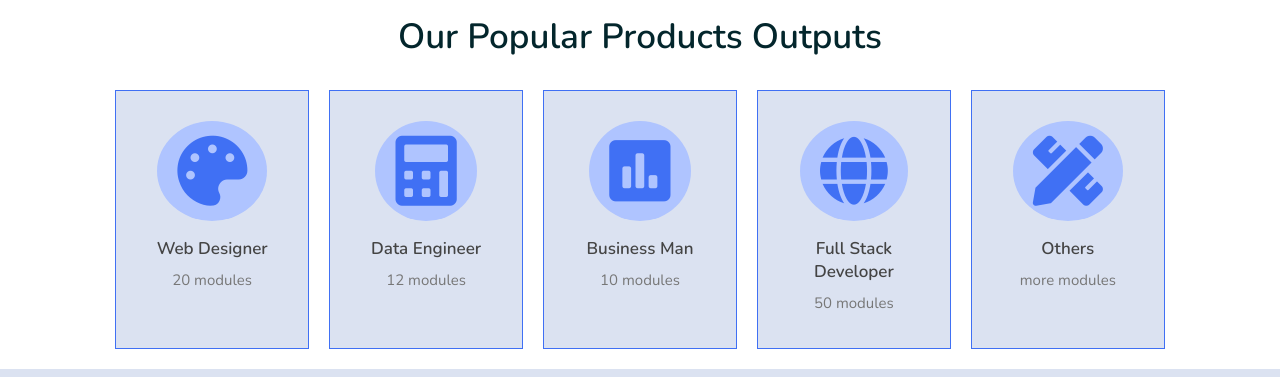
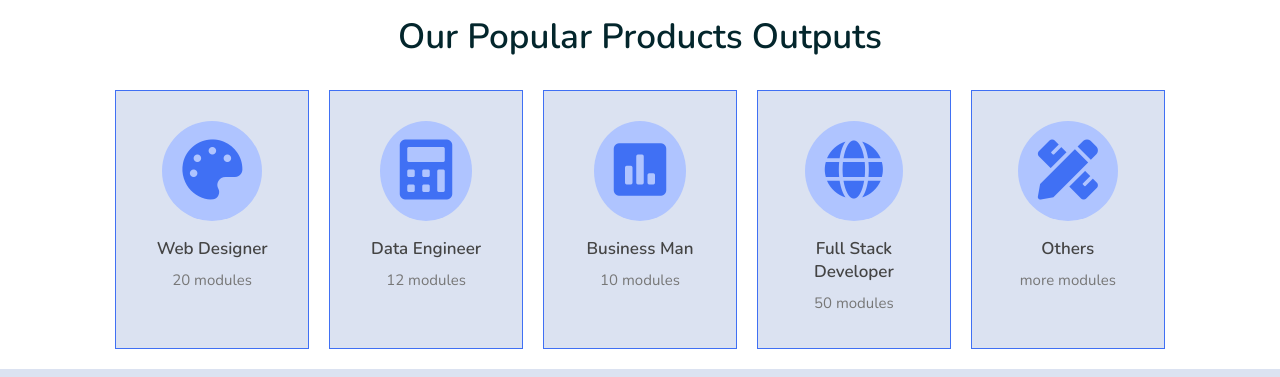
Before and after one commit to mdkdinesh2503/sample2, a plain HTML site: page about.html in a window 1280 px wide. Shown: the part 1560-1937 px from the top of the page. Drawn offline with nearby package versions, Linux system fonts and the light colour scheme.

Commit message:
Update style.css

```diff
--- a/style.css
+++ b/style.css
@@ -819,10 +819,10 @@ header .navbar a:hover {
 .subjects .box-container .box i {
     height: 10rem;
     margin-bottom: .7rem;
-    font-size: 7rem;
+    font-size: 6rem;
     background-color: var(--light-blue);
     padding: 2rem;
-    line-height: 60px;
+    line-height: 58px;
     border-radius: 50%;
     color: var(--blue);
     overflow: hidden;
```
